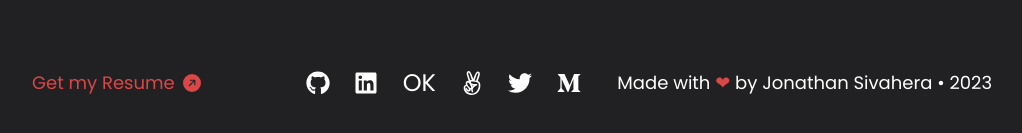
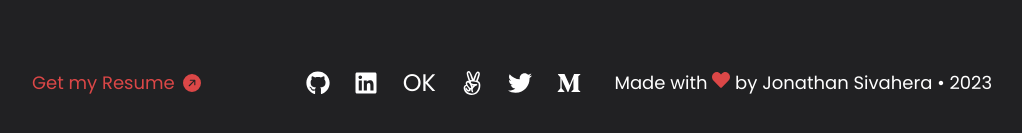
Before and after one commit to jssol/portfolio, a Next.js app: page / in a window 1280 px wide. Shown: the part 3794-3927 px from the top of the page, without its empty margins (128-1150 px from the left). Built offline with nearby package versions, Linux system fonts and the light colour scheme.

Commit message:
Load google analytics using web worker

```diff
--- a/next.config.js
+++ b/next.config.js
@@ -1,6 +1,9 @@
 /** @type {import('next').NextConfig} */
 const nextConfig = {
   reactStrictMode: true,
+  experimental: {
+    nextScriptWorkers: true,
+  },
 };
 
 module.exports = nextConfig;
--- a/package.json
+++ b/package.json
@@ -34,6 +34,7 @@
     "@babel/eslint-parser": "^7.19.1",
     "@babel/plugin-syntax-jsx": "^7.18.6",
     "@babel/preset-react": "^7.18.6",
+    "@builder.io/partytown": "^0.7.5",
     "eslint": "^7.32.0",
     "eslint-config-airbnb": "^18.2.1",
     "eslint-plugin-import": "^2.27.5",
--- a/src/components/Footer.tsx
+++ b/src/components/Footer.tsx
@@ -1,5 +1,6 @@
 import React, { useState, useEffect, useContext } from 'react';
 import styles from '@/styles/Footer.module.scss';
+import { FaHeart } from 'react-icons/fa';
 import { BsArrowUpRightCircleFill } from 'react-icons/bs';
 import socialLinks from '@/utils/socialLinks';
 import { NavContext } from './NavContext';
@@ -36,7 +37,7 @@ const Footer: React.FC<{}> = () => {
       </ul>
       <TextAnimation type="fade_down" delay={0} className={styles.copy}>
         <p>
-        Made with <span className={styles.love}>&#10084;</span> by Jonathan Sivahera  • {year}
+        Made with <FaHeart className={styles.love} /> by Jonathan Sivahera  • {year}
         </p>
       </TextAnimation>
     </footer>
--- a/src/pages/index.tsx
+++ b/src/pages/index.tsx
@@ -54,10 +54,9 @@ const Home = () => {
       {/* Global site tag (gtag.js) - Google Analytics */}
       <Script
         src="https://www.googletagmanager.com/gtag/js?id=G-TPP11FR44F"
-        strategy="afterInteractive"
-        defer
+        strategy="worker"
       />
-      <Script id="google-analytics" strategy="afterInteractive" defer>
+      <Script id="google-analytics" strategy="worker">
         {`
           window.dataLayer = window.dataLayer || [];
           function gtag(){dataLayer.push(arguments);}
```
Also changed, not shown: src/assets/background.svg, 1 other file (tests, documents, lock files or other folders).
